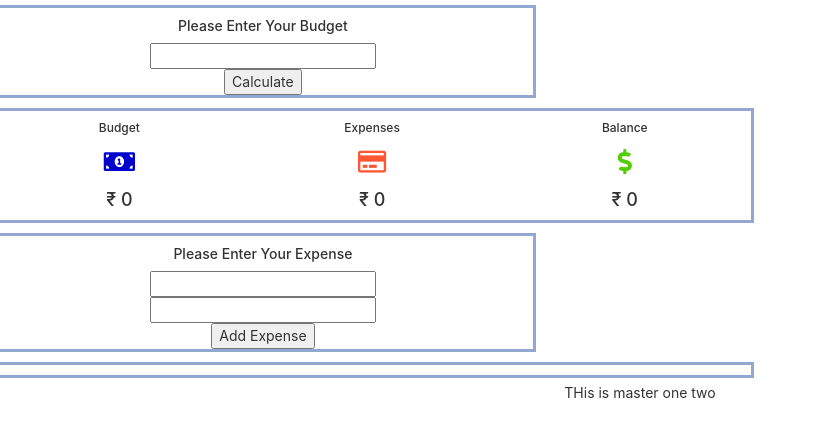
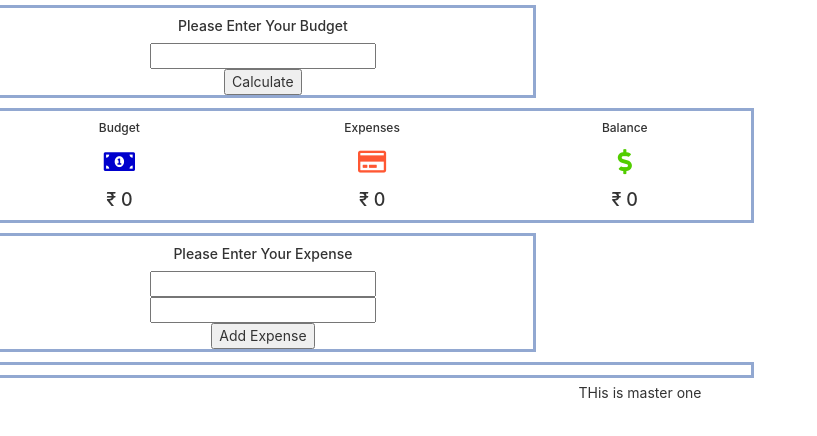
Before and after one commit to Amaanuddin/Budget-App, a React (Create React App) app: page / in a window 1280 px wide. Shown: the top 436 px of the page, without its empty margins (0-817 px from the left). Built offline with nearby package versions, Linux system fonts and the light colour scheme.

Commit message:
master updated

```diff
--- a/src/App.js
+++ b/src/App.js
@@ -9,7 +9,7 @@ class App extends Component {
     return (
       <div className="App">
         <BudgetForm/>
-        THis is master one two
+        THis is master one
       </div>
 
     );
```
